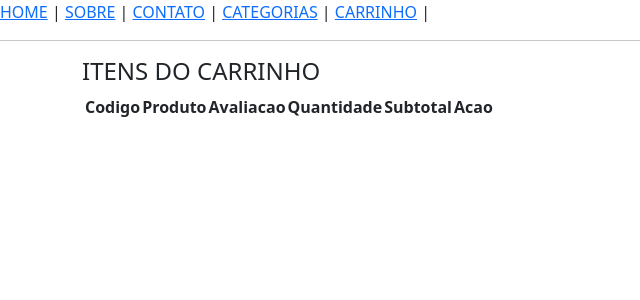
After one commit to Elvis0032/lojaproject, a Django app: page /meu-carro/ in a window 1280 px wide. The commit adds this page. Shown: the top 300 px of the page, without its empty margins (0-640 px from the left). Run offline with Django 4.2, Linux system fonts and the light colour scheme; lists and menus that the app fills with data are empty; parts of the project's set-up code (start-up, migrations or seed data) failed here and were passed over.

Commit message:
implementação do carrinho de comprar

```diff
--- a/lojaapp/urls.py
+++ b/lojaapp/urls.py
@@ -10,5 +10,6 @@ urlpatterns = [
     path("contato/", ContatoView.as_view(), name="contato"),
     path("todos-produtos/", TodosProdutosView.as_view(), name="todosprodutos"),
     path("produto/<slug:slug>", ProdutoDetalheView.as_view(), name="produtodetalhe"),
-
+    path("addcarro-<int:pro_id>", AddCarroView.as_view(), name="addcarro"),
+    path("meu-carro/", MeuCarroView.as_view(), name="meucarro"),
 ]
--- a/lojaapp/views.py
+++ b/lojaapp/views.py
@@ -19,7 +19,62 @@ class TodosProdutosView(TemplateView):
 
 class ProdutoDetalheView(TemplateView):
     template_name = "produtodetalhe.html"
+    def get_context_data(self, **kwargs):
+        context = super().get_context_data(**kwargs)
+        url_slug = self.kwargs['slug']
+        produto = Produto.objects.get(slug = url_slug)
+        produto.visualizacao += 1
+        produto.save()
+        context['produto'] = produto
+        return context
 
+class AddCarroView(TemplateView):
+    template_name = "addprocarro.html"
+    def get_context_data(self, **kwargs):
+        context = super().get_context_data(**kwargs)
+        produto_id = self.kwargs['pro_id']
+        produto_obj = Produto.objects.get(id=produto_id)
+        carro_id = self.request.session.get("carro_id", None)
+
+        if carro_id:
+            carro_obj = Carro.objects.get(id=carro_id)
+            produto_no_carro = carro_obj.carroproduto_set.filter(produto = produto_obj)
+
+            if produto_no_carro.exists():
+                    carroproduto = produto_no_carro.last()
+                    carroproduto.quantidade += 1
+                    carroproduto.subtotal += produto_obj.venda
+                    carroproduto.save()
+                    carro_obj.total += produto_obj.venda
+                    carro_obj.save()
+
+            else:
+                carroproduto = CarroProduto.objects.create(
+                    carro = carro_obj,
+                    produto = produto_obj,
+                    avaliacao = produto_obj.venda,
+                    quantidade = 1,
+                    subtotal = produto_obj.venda
+                )
+                carro_obj.total += produto_obj.venda
+                carro_obj.save()
+        else:
+            carro_obj = Carro.objects.create(total = 0)
+            self.request.session['carro_id'] = carro_obj.id
+            carroproduto = CarroProduto.objects.create(
+                    carro = carro_obj,
+                    produto = produto_obj,
+                    avaliacao = produto_obj.venda,
+                    quantidade = 1,
+                    subtotal = produto_obj.venda
+                )
+            carro_obj.total += produto_obj.venda
+            carro_obj.save()
+        return context
+
+
+class MeuCarroView(TemplateView):
+    template_name = "meucarro.html"
 
 
 class SobreView(TemplateView):
--- a/templates/base.html
+++ b/templates/base.html
@@ -12,6 +12,7 @@
     <a href="{% url 'lojaapp:sobre'%}">SOBRE</a> |
     <a href="{% url 'lojaapp:contato'%}">CONTATO</a> |
     <a href="{% url 'lojaapp:todosprodutos'%}">CATEGORIAS</a> |
+    <a href="{% url 'lojaapp:meucarro'%}">CARRINHO</a> |
     <hr>
     {% block content %}
 
--- a/templates/home.html
+++ b/templates/home.html
@@ -9,14 +9,14 @@
     {% for p in produto_list %}
     <div class="col-md-4">
       <div>
-        <h4 class="mt-3">{{p.titulo}}</h4>
+        <h4 class="mt-3"><a href="{% url 'lojaapp:produtodetalhe' p.slug %}">{{p.titulo}}</a></h4>
         <img src="{{p.image.url}}" alt="" style="height: 150px; object-fit: cover" class="img-fluid"/>
 
         <p class="mt-3">
           Preço: <strike>R$:{{p.preco_mercado}}</strike> R$:{{p.venda}}
         </p>
 
-        <a href="" class="btn btn-success">Camprar</a>
+        <a href="{% url 'lojaapp:addcarro' p.id%}" class="btn btn-success">Camprar</a>
 
       </div>
     </div>
--- /dev/null
+++ b/templates/meucarro.html
@@ -0,0 +1,31 @@
+{% extends 'base.html' %}
+{% block title %}Meu Carrinho{% endblock %}
+{% block content%}
+
+<div class="container">
+    <div class="row">
+        <div class="col-md-8">
+            <h4>ITENS DO CARRINHO</h4>
+            <table>
+                <thead>
+                    <tr>
+                        <th>
+                            <th>Codigo</th>
+                            <th>Produto</th>
+                            <th>Avaliacao</th>
+                            <th>Quantidade</th>
+                            <th>Subtotal</th>
+                            <th>Acao</th>
+                        </th>
+                    </tr>
+                    <tbody>
+
+                    </tbody>
+                </thead>
+            </table>
+        </div>
+    </div>
+</div>
+
+
+{% endblock %}
--- a/templates/todosprodutos.html
+++ b/templates/todosprodutos.html
@@ -1,5 +1,5 @@
 {% extends 'base.html' %}
-{% block title %}Home{% endblock %}
+{% block title %}Todos Produtos {% endblock %}
 {% block content%}
 
 <div class="container">
@@ -19,7 +19,7 @@
               Preço: <strike>R$:{{p.preco_mercado}}</strike> R$:{{p.venda}}
             </p>
 
-            <a href="" class="btn btn-success">Camprar</a>
+            <a href="{% url 'lojaapp:addcarro' p.id%}" class="btn btn-success">Camprar</a>
 
           </div>
         </div>
```
Also changed, not shown: templates/addprocarro.html (added, +10 -0 lines), templates/produtodetalhe.html (+15 -0 lines), db.sqlite3.
